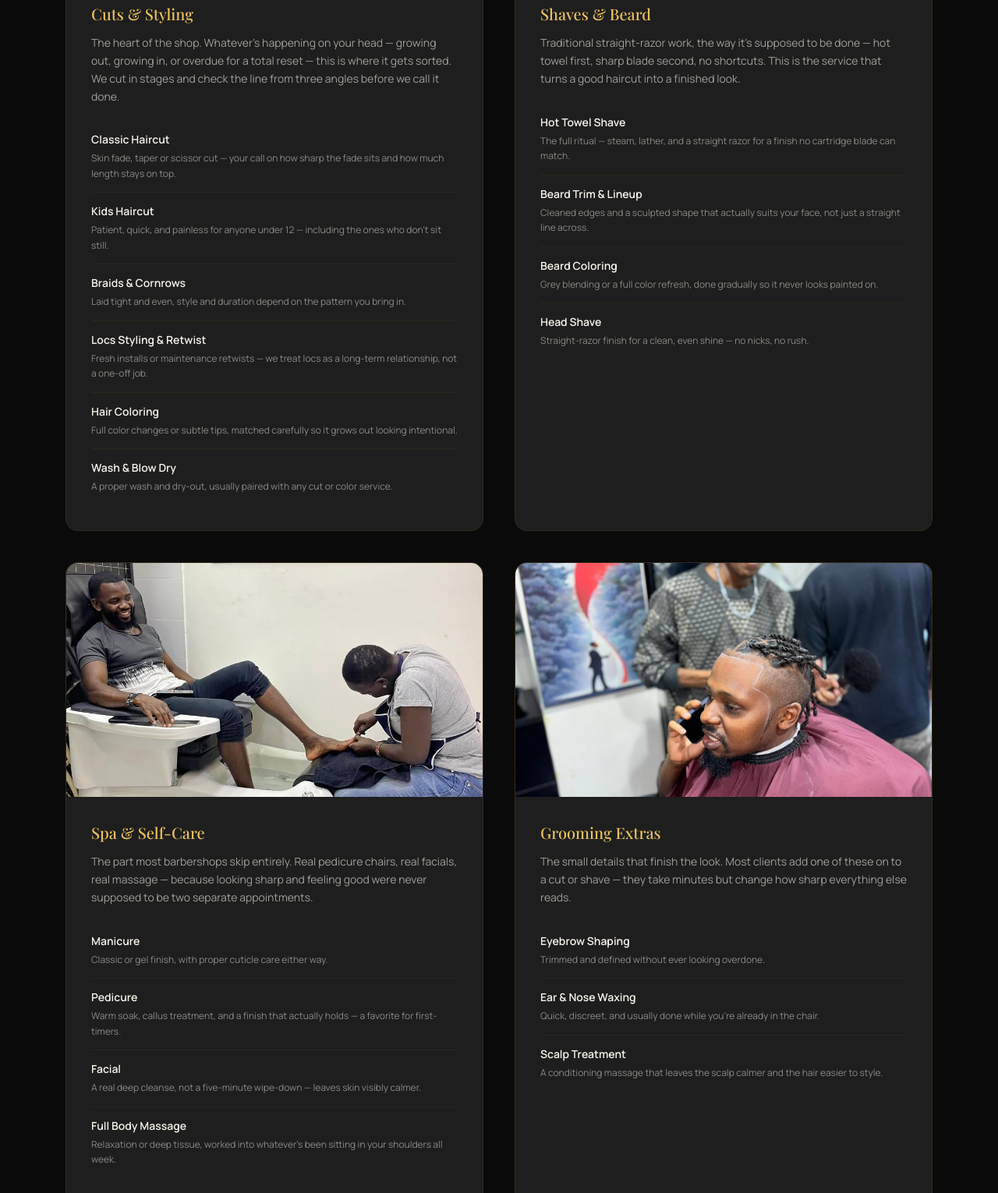
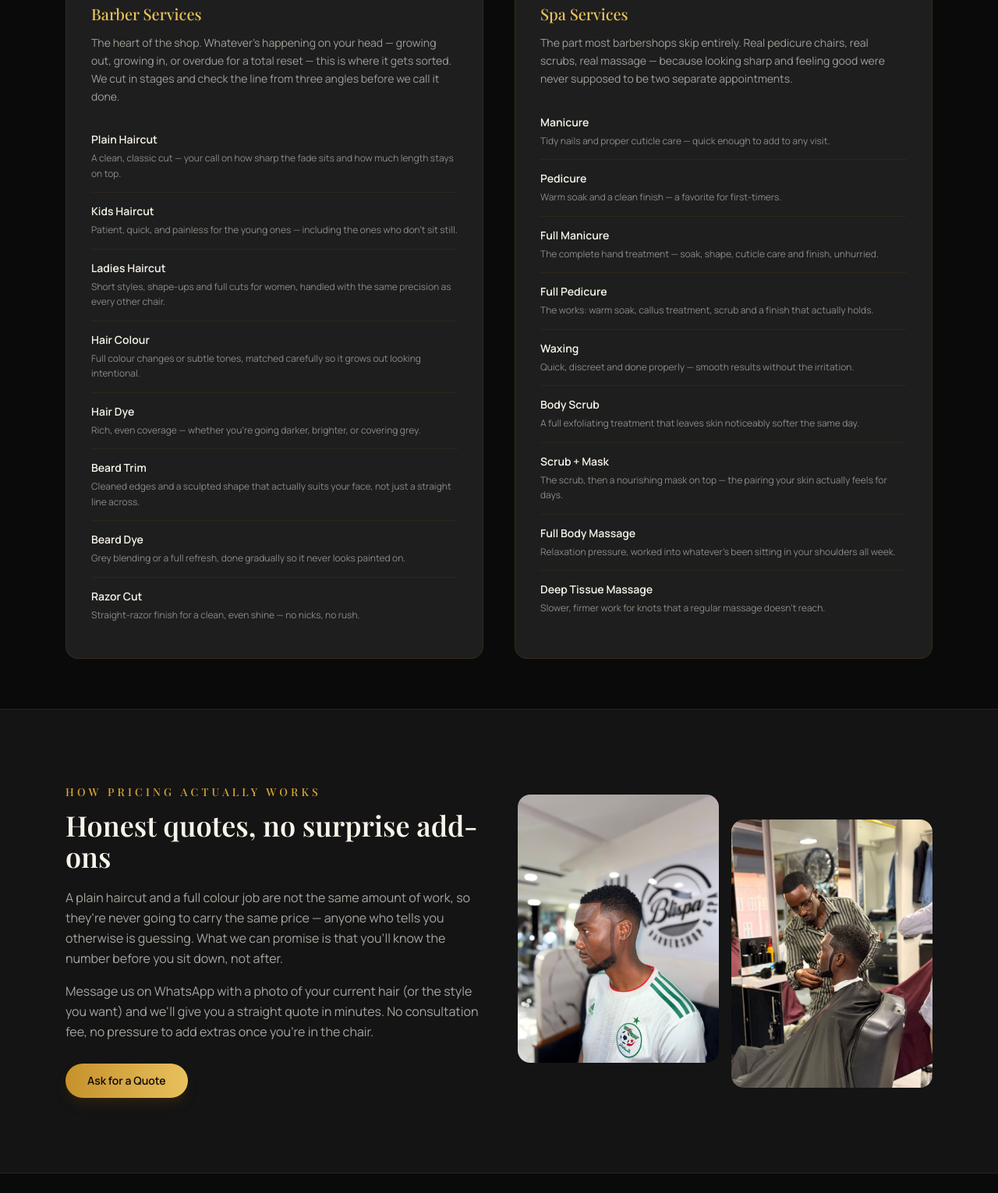
Before and after one commit to billywamari/blispa, an Astro site: page /services in a window 1280 px wide. Shown: the part 820-2350 px from the top of the page at 78% size. Built offline with nearby package versions, Linux system fonts and the light colour scheme; Astro itself is replaced by a stand-in of ours; a web font is replaced by a local one.

Commit message:
Add event and hands-massage clips; replace menu with real services
New clips (compressed to 15s web versions with audio) join the hero
carousel and the Watch the Work grid, now 6 cards in rows of three.
Services page now lists the shop's actual barber and spa menu, with
combos and pricing copy updated to match.

```diff
--- a/src/pages/index.astro
+++ b/src/pages/index.astro
@@ -9,6 +9,8 @@ import posterFacial from "../assets/video-posters/facial-selfcare.jpg";
 import posterShave from "../assets/video-posters/hot-towel-shave.jpg";
 import posterSatisfaction from "../assets/video-posters/satisfaction.jpg";
 import posterBold from "../assets/video-posters/bold-color.jpg";
+import posterMassage from "../assets/video-posters/hands-massage.jpg";
+import posterEvent from "../assets/video-posters/blispa-event.jpg";
 import interior01 from "../assets/gallery/interior-01.jpg";
 import interior02 from "../assets/gallery/interior-02.jpg";
 import barber01 from "../assets/gallery/barber-01.jpg";
@@ -32,6 +34,8 @@ const watchTheWorkClips = [
   { src: "/videos/wash-relax.mp4", poster: posterWash, label: "Where Style Meets Relaxation" },
   { src: "/videos/hot-towel-shave.mp4", poster: posterShave, label: "Hot Towel Ritual" },
   { src: "/videos/facial-selfcare.mp4", poster: posterFacial, label: "Self-Care: Facial & Skin TLC" },
+  { src: "/videos/hands-massage.mp4", poster: posterMassage, label: "Gentle Hands for a Gentleman" },
+  { src: "/videos/blispa-event.mp4", poster: posterEvent, label: "Blispa at the Kadallas Experience" },
 ];
 const watchTheWorkPlaylist = watchTheWorkClips.map((c) => ({ src: c.src, poster: c.poster.src, label: c.label }));
 
@@ -97,6 +101,7 @@ const journey = [
       clips={[
         { src: "/videos/cut-showcase.mp4", poster: posterCut, label: "Best Cuts" },
         { src: "/videos/hot-towel-shave.mp4", poster: posterShave, label: "Hot Towel Ritual" },
+        { src: "/videos/hands-massage.mp4", poster: posterMassage, label: "Gentle Hands for a Gentleman" },
         { src: "/videos/wash-relax.mp4", poster: posterWash, label: "Where Style Meets Relaxation" },
         { src: "/videos/facial-selfcare.mp4", poster: posterFacial, label: "Self-Care: Facial & Skin TLC" },
         { src: "/videos/satisfaction.mp4", poster: posterSatisfaction, label: "Satisfaction Guaranteed" },
@@ -166,6 +171,7 @@ const journey = [
         clips={[
           { src: "/videos/cut-showcase.mp4", poster: posterCut, label: "Best Cuts" },
           { src: "/videos/hot-towel-shave.mp4", poster: posterShave, label: "Hot Towel Ritual" },
+          { src: "/videos/hands-massage.mp4", poster: posterMassage, label: "Gentle Hands for a Gentleman" },
           { src: "/videos/wash-relax.mp4", poster: posterWash, label: "Where Style Meets Relaxation" },
           { src: "/videos/facial-selfcare.mp4", poster: posterFacial, label: "Self-Care: Facial & Skin TLC" },
           { src: "/videos/satisfaction.mp4", poster: posterSatisfaction, label: "Satisfaction Guaranteed" },
@@ -227,7 +233,7 @@ const journey = [
         </p>
       </div>
 
-      <div class="mt-10 grid grid-cols-2 gap-4 md:grid-cols-4">
+      <div class="mt-10 grid grid-cols-2 gap-4 md:grid-cols-3">
         {watchTheWorkClips.map((clip, i) => (
           <VideoCard src={clip.src} poster={clip.poster} label={clip.label} playlist={watchTheWorkPlaylist} index={i} />
         ))}
--- a/src/pages/services.astro
+++ b/src/pages/services.astro
@@ -3,62 +3,46 @@ import Layout from "../layouts/Layout.astro";
 import { Image } from "astro:assets";
 import fade02 from "../assets/gallery/fade-02.jpg";
 import pedicure01 from "../assets/gallery/pedicure-01.jpg";
-import shave01 from "../assets/gallery/shave-01.jpg";
-import locs02 from "../assets/gallery/locs-02.jpg";
 import fade03 from "../assets/gallery/fade-03.jpg";
 import beard01 from "../assets/gallery/beard-01.jpg";
 import cut01 from "../assets/gallery/cut-01.jpg";
 
 const menu = [
   {
-    category: "Cuts & Styling",
+    category: "Barber Services",
     img: fade02,
     intro: "The heart of the shop. Whatever's happening on your head — growing out, growing in, or overdue for a total reset — this is where it gets sorted. We cut in stages and check the line from three angles before we call it done.",
     items: [
-      { name: "Classic Haircut", note: "Skin fade, taper or scissor cut — your call on how sharp the fade sits and how much length stays on top." },
-      { name: "Kids Haircut", note: "Patient, quick, and painless for anyone under 12 — including the ones who don't sit still." },
-      { name: "Braids & Cornrows", note: "Laid tight and even, style and duration depend on the pattern you bring in." },
-      { name: "Locs Styling & Retwist", note: "Fresh installs or maintenance retwists — we treat locs as a long-term relationship, not a one-off job." },
-      { name: "Hair Coloring", note: "Full color changes or subtle tips, matched carefully so it grows out looking intentional." },
-      { name: "Wash & Blow Dry", note: "A proper wash and dry-out, usually paired with any cut or color service." },
+      { name: "Plain Haircut", note: "A clean, classic cut — your call on how sharp the fade sits and how much length stays on top." },
+      { name: "Kids Haircut", note: "Patient, quick, and painless for the young ones — including the ones who don't sit still." },
+      { name: "Ladies Haircut", note: "Short styles, shape-ups and full cuts for women, handled with the same precision as every other chair." },
+      { name: "Hair Colour", note: "Full colour changes or subtle tones, matched carefully so it grows out looking intentional." },
+      { name: "Hair Dye", note: "Rich, even coverage — whether you're going darker, brighter, or covering grey." },
+      { name: "Beard Trim", note: "Cleaned edges and a sculpted shape that actually suits your face, not just a straight line across." },
+      { name: "Beard Dye", note: "Grey blending or a full refresh, done gradually so it never looks painted on." },
+      { name: "Razor Cut", note: "Straight-razor finish for a clean, even shine — no nicks, no rush." },
     ],
   },
   {
-    category: "Shaves & Beard",
-    img: shave01,
-    intro: "Traditional straight-razor work, the way it's supposed to be done — hot towel first, sharp blade second, no shortcuts. This is the service that turns a good haircut into a finished look.",
+    category: "Spa Services",
+    img: pedicure01,
+    intro: "The part most barbershops skip entirely. Real pedicure chairs, real scrubs, real massage — because looking sharp and feeling good were never supposed to be two separate appointments.",
     items: [
-      { name: "Hot Towel Shave", note: "The full ritual — steam, lather, and a straight razor for a finish no cartridge blade can match." },
-      { name: "Beard Trim & Lineup", note: "Cleaned edges and a sculpted shape that actually suits your face, not just a straight line across." },
-      { name: "Beard Coloring", note: "Grey blending or a full color refresh, done gradually so it never looks painted on." },
-      { name: "Head Shave", note: "Straight-razor finish for a clean, even shine — no nicks, no rush." },
-    ],
-  },
-  {
-    category: "Spa & Self-Care",
-    img: pedicure01,
-    intro: "The part most barbershops skip entirely. Real pedicure chairs, real facials, real massage — because looking sharp and feeling good were never supposed to be two separate appointments.",
-    items: [
-      { name: "Manicure", note: "Classic or gel finish, with proper cuticle care either way." },
-      { name: "Pedicure", note: "Warm soak, callus treatment, and a finish that actually holds — a favorite for first-timers." },
-      { name: "Facial", note: "A real deep cleanse, not a five-minute wipe-down — leaves skin visibly calmer." },
-      { name: "Full Body Massage", note: "Relaxation or deep tissue, worked into whatever's been sitting in your shoulders all week." },
-    ],
-  },
-  {
-    category: "Grooming Extras",
-    img: locs02,
-    intro: "The small details that finish the look. Most clients add one of these on to a cut or shave — they take minutes but change how sharp everything else reads.",
-    items: [
-      { name: "Eyebrow Shaping", note: "Trimmed and defined without ever looking overdone." },
-      { name: "Ear & Nose Waxing", note: "Quick, discreet, and usually done while you're already in the chair." },
-      { name: "Scalp Treatment", note: "A conditioning massage that leaves the scalp calmer and the hair easier to style." },
+      { name: "Manicure", note: "Tidy nails and proper cuticle care — quick enough to add to any visit." },
+      { name: "Pedicure", note: "Warm soak and a clean finish — a favorite for first-timers." },
+      { name: "Full Manicure", note: "The complete hand treatment — soak, shape, cuticle care and finish, unhurried." },
+      { name: "Full Pedicure", note: "The works: warm soak, callus treatment, scrub and a finish that actually holds." },
+      { name: "Waxing", note: "Quick, discreet and done properly — smooth results without the irritation." },
+      { name: "Body Scrub", note: "A full exfoliating treatment that leaves skin noticeably softer the same day." },
+      { name: "Scrub + Mask", note: "The scrub, then a nourishing mask on top — the pairing your skin actually feels for days." },
+      { name: "Full Body Massage", note: "Relaxation pressure, worked into whatever's been sitting in your shoulders all week." },
+      { name: "Deep Tissue Massage", note: "Slower, firmer work for knots that a regular massage doesn't reach." },
     ],
   },
 ];
 ---
 
-<Layout title="Services" description="Full service menu at Blispa Barbershop & Spa — cuts, shaves, locs, braids, massages, facials, manicures and pedicures in Nairobi.">
+<Layout title="Services" description="Full service menu at Blispa Barbershop & Spa — haircuts, razor cuts, beard trims, hair colour, manicures, pedicures, waxing, scrubs and massage in Nairobi.">
   <section class="mx-auto max-w-6xl px-5 pb-6 pt-16 text-center md:pt-24">
     <p class="font-display text-sm uppercase tracking-[0.35em] text-gold-400">Our Menu</p>
     <h1 class="mt-4 font-display text-4xl font-semibold text-cream md:text-5xl">
@@ -104,9 +88,9 @@ const menu = [
         <p class="font-display text-sm uppercase tracking-[0.3em] text-gold-400">How Pricing Actually Works</p>
         <h2 class="mt-3 font-display text-3xl font-semibold text-cream md:text-4xl">Honest quotes, no surprise add-ons</h2>
         <p class="mt-5 leading-relaxed text-cream/65">
-          A skin fade on short hair and a full retwist on shoulder-length locs are not the same job, so they're
-          never going to carry the same price — anyone who tells you otherwise is guessing. What we can promise
-          is that you'll know the number before you sit down, not after.
+          A plain haircut and a full colour job are not the same amount of work, so they're never going to
+          carry the same price — anyone who tells you otherwise is guessing. What we can promise is that
+          you'll know the number before you sit down, not after.
         </p>
         <p class="mt-4 leading-relaxed text-cream/65">
           Message us on WhatsApp with a photo of your current hair (or the style you want) and we'll give you a
@@ -146,15 +130,15 @@ const menu = [
     <div class="mt-10 grid gap-6 sm:grid-cols-2 lg:grid-cols-3">
       <div class="rounded-2xl border border-gold-800/30 bg-graphite p-7">
         <h3 class="font-display text-lg text-gold-300">The Full Reset</h3>
-        <p class="mt-3 text-sm leading-relaxed text-cream/65">Haircut + hot towel shave + scalp treatment. Walk out looking like you took the whole week off, not just an hour.</p>
+        <p class="mt-3 text-sm leading-relaxed text-cream/65">Plain haircut + razor cut + beard trim. Walk out looking like you took the whole week off, not just an hour.</p>
       </div>
       <div class="rounded-2xl border border-gold-800/30 bg-graphite p-7">
         <h3 class="font-display text-lg text-gold-300">Date-Night Prep</h3>
-        <p class="mt-3 text-sm leading-relaxed text-cream/65">Beard lineup + eyebrow shaping + manicure. Quick, sharp, and done in under an hour.</p>
+        <p class="mt-3 text-sm leading-relaxed text-cream/65">Beard trim + manicure + pedicure. Quick, sharp, and done in under an hour.</p>
       </div>
       <div class="rounded-2xl border border-gold-800/30 bg-graphite p-7">
         <h3 class="font-display text-lg text-gold-300">The Long Weekend</h3>
-        <p class="mt-3 text-sm leading-relaxed text-cream/65">Full haircut + facial + full body massage. Book this one when you actually have the time to enjoy it.</p>
+        <p class="mt-3 text-sm leading-relaxed text-cream/65">Haircut + body scrub + full body massage. Book this one when you actually have the time to enjoy it.</p>
       </div>
     </div>
 
```
Also changed, not shown: src/assets/video-posters/blispa-event.jpg (added), src/assets/video-posters/hands-massage.jpg (added), 2 other files.
